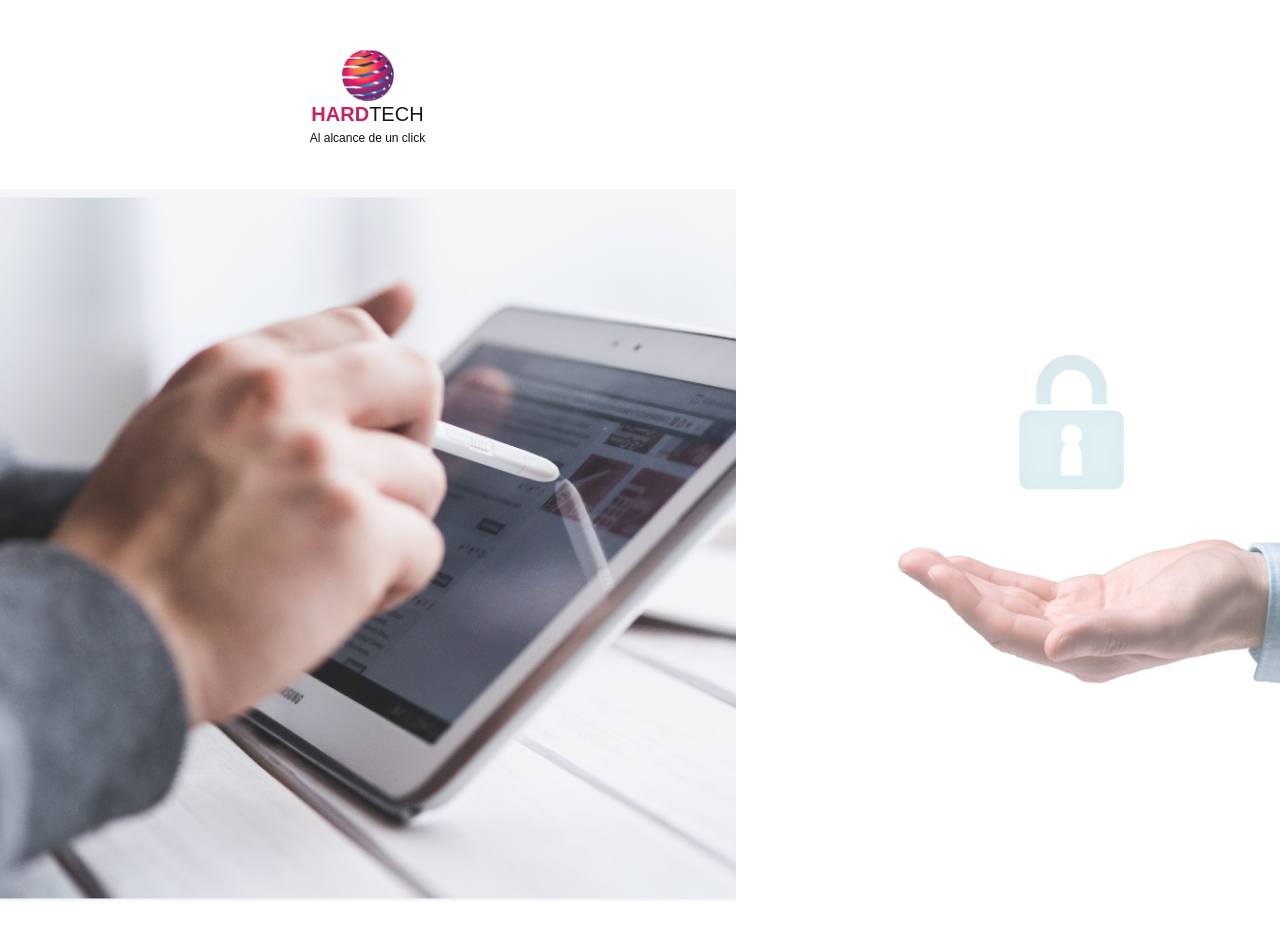
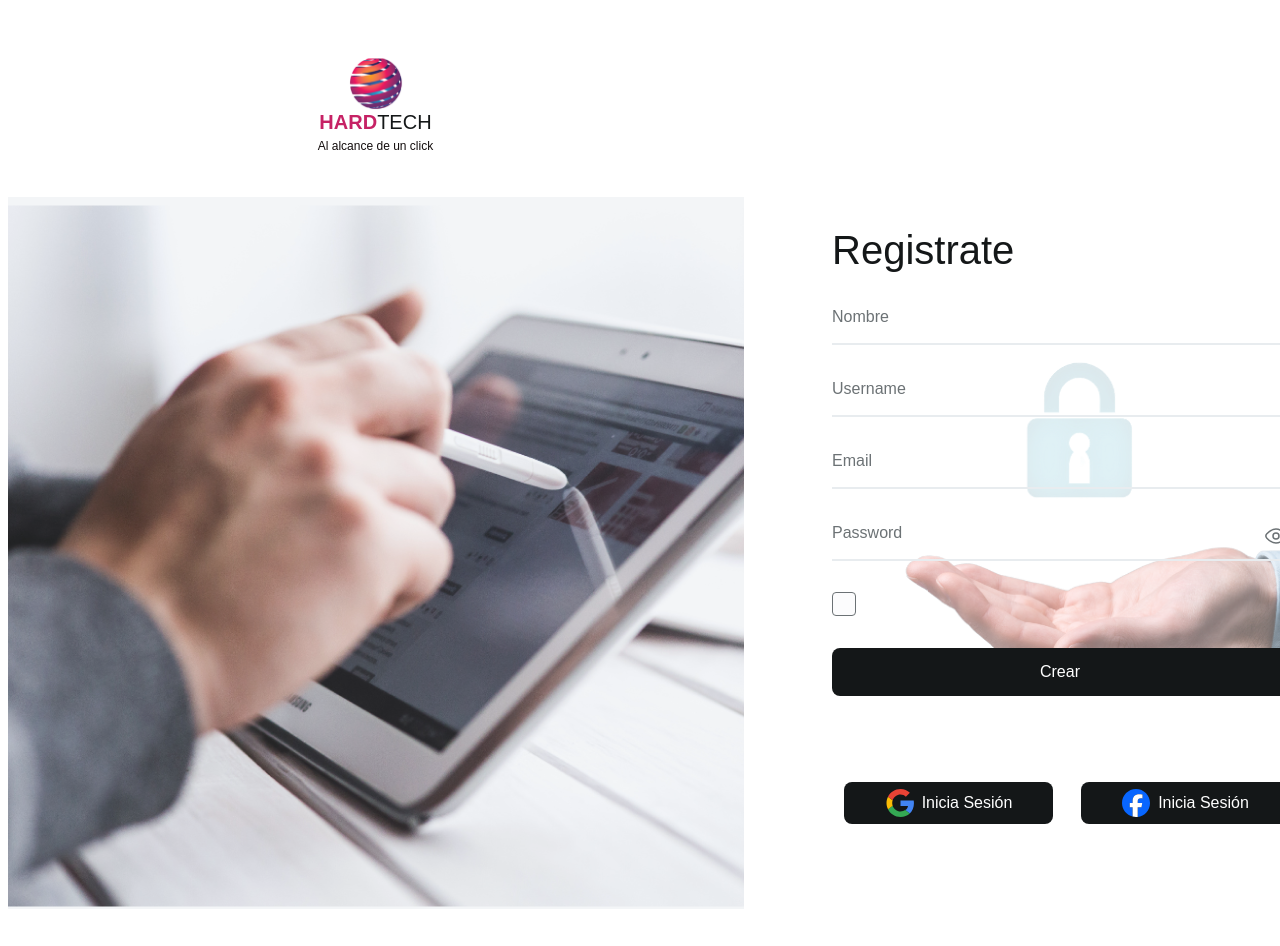
Before and after one commit to No-Country/c15-15-n-node-react, a React (Vite) app in the folder FrontEnd-Ecommer/: page / in a window 1280 px wide. Shown: the top 946 px of the page. Built offline with nearby package versions, Linux system fonts and the light colour scheme.

Commit message:
agregado el diseño, sin reactividad

```diff
--- a/FrontEnd-Ecommer/src/Pages/login/login.jsx
+++ b/FrontEnd-Ecommer/src/Pages/login/login.jsx
@@ -10,6 +10,7 @@ export default function Login() {
             <img>imagen a la izquierda</img>
             <p>Registrate</p>
             <p>Ya posees una cuenta? <NavLink to="/login">Inicia Sesion</NavLink></p>
+            <button onClick={() => console.log('Button clicked!')}>ssss</button>
 
           </section>
       </>
--- a/FrontEnd-Ecommer/src/Pages/registro/registro.css
+++ b/FrontEnd-Ecommer/src/Pages/registro/registro.css
@@ -1,12 +1,3 @@
-a, button, input, select, h1, h2, h3, h4, h5, * {
-  margin: 0;
-  padding: 0;
-  border: none;
-  text-decoration: none;
-  appearance: none;
-  background: none;
-  -webkit-font-smoothing: antialiased;
-}
 
 /* esto define el tamaño de la pantalla */
 .sign-up-popup-desktop {
@@ -136,3 +127,290 @@ a, button, input, select, h1, h2, h3, h4, h5, * {
   font-weight: 500;
   position: relative;
 }
+
+/* seccion del formulario */
+.sign-up {
+  display: flex;
+  flex-direction: column;
+  gap: 32px;
+  align-items: flex-end;
+  justify-content: flex-start;
+  width: 456px;
+  position: absolute;
+  right: 160px;
+  top: 220px;
+}
+
+.title {
+  display: flex;
+  flex-direction: column;
+  gap: 24px;
+  align-items: flex-start;
+  justify-content: flex-start;
+  align-self: stretch;
+  flex-shrink: 0;
+  position: relative;
+}
+
+.header {
+  display: flex;
+  flex-direction: row;
+  gap: 0px;
+  align-items: flex-start;
+  justify-content: flex-start;
+  align-self: stretch;
+  flex-shrink: 0;
+  position: relative;
+}
+
+.content {
+  display: flex;
+  flex-direction: row;
+  gap: 16px;
+  align-items: flex-start;
+  justify-content: flex-start;
+  flex: 1;
+  position: relative;
+}
+
+.registrate {
+  color: var(--neutral-07-100, #141718);
+  text-align: left;
+  font-family: var(--headline-4-font-family, "Poppins-Medium", sans-serif);
+  font-size: var(--headline-4-font-size, 40px);
+  line-height: var(--headline-4-line-height, 44px);
+  font-weight: var(--headline-4-font-weight, 500);
+  position: relative;
+  flex: 1;
+}
+
+/* formulario */
+.form-rating {
+  display: flex;
+  flex-direction: column;
+  gap: 24px;
+  align-items: flex-start;
+  justify-content: flex-start;
+  align-self: stretch;
+  flex-shrink: 0;
+  position: relative;
+}
+
+.form {
+  display: flex;
+  flex-direction: column;
+  gap: 32px;
+  align-items: flex-start;
+  justify-content: flex-start;
+  align-self: stretch;
+  flex-shrink: 0;
+  position: relative;
+}
+
+.form-input {
+  border-style: solid;
+  border-color: var(--neutral-03-100, #e8ecef);
+  border-width: 0px 0px 1px 0px;
+  padding: 0px 0px 8px 0px;
+  display: flex;
+  flex-direction: column;
+  gap: 10px;
+  align-items: flex-start;
+  justify-content: flex-start;
+  flex-shrink: 0;
+  width: 456px;
+  height: 40px;
+  position: relative;
+}
+
+.content2 {
+  border-style: solid;
+  border-color: var(--neutral-03-100, #e8ecef);
+  border-width: 0px 0px 1px 0px;
+  padding: 0px 0px 8px 0px;
+  display: flex;
+  flex-direction: row;
+  gap: 16px;
+  align-items: center;
+  justify-content: flex-start;
+  align-self: stretch;
+  flex-shrink: 0;
+  position: relative;
+}
+
+.content3 {
+  flex: 1;
+  height: 32px;
+  position: relative;
+}
+
+.nombre {
+  color: var(--neutral-04-100, #6c7275);
+  text-align: left;
+  font-family: var(--body-2-font-family, "Inter-Regular", sans-serif);
+  font-size: var(--body-2-font-size, 16px);
+  line-height: var(--body-2-line-height, 26px);
+  font-weight: var(--body-2-font-weight, 400);
+  position: absolute;
+  left: 0px;
+  top: calc(50% - 16px);
+  width: 456px;
+}
+
+.username {
+  color: var(--neutral-04-100, #6c7275);
+  text-align: left;
+  font-family: var(--body-2-font-family, "Inter-Regular", sans-serif);
+  font-size: var(--body-2-font-size, 16px);
+  line-height: var(--body-2-line-height, 26px);
+  font-weight: var(--body-2-font-weight, 400);
+  position: absolute;
+  left: 0px;
+  top: calc(50% - 16px);
+  width: 456px;
+}
+
+.email {
+  color: var(--neutral-04-100, #6c7275);
+  text-align: left;
+  font-family: var(--body-2-font-family, "Inter-Regular", sans-serif);
+  font-size: var(--body-2-font-size, 16px);
+  line-height: var(--body-2-line-height, 26px);
+  font-weight: var(--body-2-font-weight, 400);
+  position: absolute;
+  left: 0px;
+  top: calc(50% - 16px);
+  width: 456px;
+}
+
+.password {
+  color: var(--neutral-04-100, #6c7275);
+  text-align: left;
+  font-family: var(--body-2-font-family, "Inter-Regular", sans-serif);
+  font-size: var(--body-2-font-size, 16px);
+  line-height: var(--body-2-line-height, 26px);
+  font-weight: var(--body-2-font-weight, 400);
+  position: absolute;
+  left: 0px;
+  top: calc(50% - 16px);
+  width: 456px;
+}
+
+.huge-icon-interface-outline-eye {
+  height: auto;
+  position: absolute;
+  right: 0%;
+  left: 94.74%;
+  width: 5.26%;
+  bottom: 12.5%;
+  top: 12.5%;
+  height: 75%;
+  overflow: visible;
+}
+
+.different-address {
+  display: flex;
+  flex-direction: row;
+  gap: 12px;
+  align-items: center;
+  justify-content: flex-start;
+  align-self: stretch;
+  flex-shrink: 0;
+  position: relative;
+}
+
+.ratio-button {
+  background: var(--neutrals-8, #fcfcfd);
+  border-radius: 4px;
+  border-style: solid;
+  border-color: var(--neutral-04-100, #6c7275);
+  border-width: 1.5px;
+  padding: 6px;
+  flex-shrink: 0;
+  width: 24px;
+  height: 24px;
+  position: relative;
+  overflow: hidden;
+}
+
+.button {
+  background: var(--neutral-07-100, #141718);
+  border-radius: 8px;
+  padding: 10px 40px 10px 40px;
+  display: flex;
+  flex-direction: row;
+  gap: 8px;
+  align-items: center;
+  justify-content: center;
+  flex-shrink: 0;
+  width: 456px;
+  position: relative;
+}
+
+.crear {
+  color: #ffffff;
+  text-align: center;
+  font-family: var(--button-s-font-family, "Inter-Medium", sans-serif);
+  font-size: var(--button-s-font-size, 16px);
+  line-height: var(--button-s-line-height, 28px);
+  font-weight: var(--button-s-font-weight, 500);
+  position: relative;
+}
+
+.button2 {
+  background: var(--neutral-07-100, #141718);
+  border-radius: 8px;
+  padding: 10px 40px 10px 40px;
+  display: flex;
+  flex-direction: row;
+  gap: 8px;
+  align-items: center;
+  justify-content: center;
+  width: 209px;
+  height: 42px;
+  position: absolute;
+  left: 1073px;
+  top: 774px;
+}
+
+.social-icons-facebook-original {
+  flex-shrink: 0;
+  width: 28px;
+  height: 28px;
+  position: relative;
+  overflow: visible;
+}
+
+.inicia-sesi-n {
+  color: #ffffff;
+  text-align: center;
+  font-family: var(--button-s-font-family, "Inter-Medium", sans-serif);
+  font-size: var(--button-s-font-size, 16px);
+  line-height: var(--button-s-line-height, 28px);
+  font-weight: var(--button-s-font-weight, 500);
+  position: relative;
+}
+
+.button3 {
+  background: var(--neutral-07-100, #141718);
+  border-radius: 8px;
+  padding: 10px 39px 10px 40px;
+  display: flex;
+  flex-direction: row;
+  gap: 8px;
+  align-items: center;
+  justify-content: center;
+  width: 209px;
+  height: 42px;
+  position: absolute;
+  left: 836px;
+  top: 774px;
+}
+
+.social-icons-google-original {
+  flex-shrink: 0;
+  width: 28px;
+  height: 28px;
+  position: relative;
+  overflow: hidden;
+}
--- a/FrontEnd-Ecommer/src/Pages/registro/registro.jsx
+++ b/FrontEnd-Ecommer/src/Pages/registro/registro.jsx
@@ -26,12 +26,15 @@ export default function Registro() {
                       <span className="hardtech-span2">TECH</span>
                     </span>
                   </div>
-                  <div class="al-alcance-de-un-click">Al alcance de un click</div>
+                  <div className="al-alcance-de-un-click">Al alcance de un click</div>
                 </div>
               </div>
             </div>
           </div>
-     {/* <div class="sign-up">
+
+
+
+      <div class="sign-up">
         <div class="title">
           <div class="header">
             <div class="content">
@@ -39,6 +42,7 @@ export default function Registro() {
             </div>
           </div>
         </div>
+
         <div class="form-rating">
           <div class="form">
             <div class="form-input">
@@ -78,10 +82,12 @@ export default function Registro() {
             </div>
           </div>
         </div>
+
         <div class="button">
           <div class="crear">Crear</div>
         </div>
       </div>
+
       <div class="button2">
         <svg class="social-icons-facebook-original" width="28" height="28" viewBox="0 0 28 28" fill="none" xmlns="http://www.w3.org/2000/svg">
           <g clip-path="url(#clip0_294_3772)">
@@ -107,7 +113,7 @@ export default function Registro() {
           </svg>
         </div>
         <div class="inicia-sesi-n">Inicia Sesión</div>
-      </div> */}
+      </div>
     </div>
 
 
```
Also changed, not shown: FrontEnd-Ecommer/src/index.css (+1 -11 lines).
